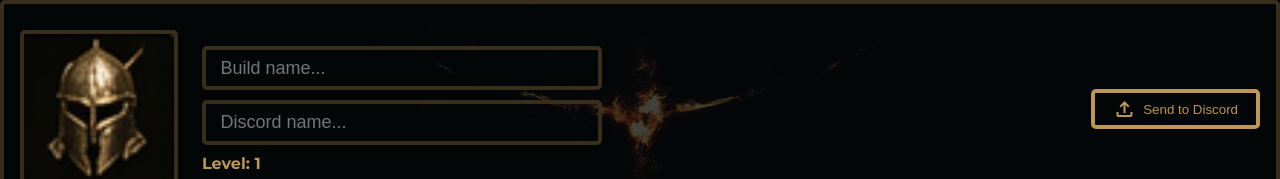
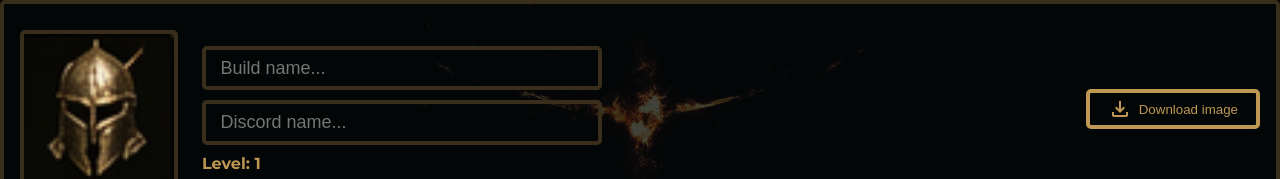
Before and after one commit to LeozinGs/elden-ring-build-maker, a React (Vite) app: page / in a window 1280 px wide. Shown: the top 179 px of the page. Built offline with nearby package versions, Linux system fonts and the light colour scheme.

Commit message:
return to download image due to risks on the security

```diff
--- a/src/components/Button/Button.jsx
+++ b/src/components/Button/Button.jsx
@@ -52,11 +52,11 @@ const Button = ({ children, ...props }) => {
     });
   }
 
-  async function enviarParaDiscord() {
+  async function baixarImagem() {
     const elemento = document.querySelector("#root");
     if (!elemento) return;
 
-    // Captura os valores antes de processar o clone
+    // Captura os valores dos nomes
     const buildNameValue =
       document.querySelector(".buildNameInput")?.value || "BUILD SEM NOME";
     const discordNameValue =
@@ -68,6 +68,7 @@ const Button = ({ children, ...props }) => {
     if (botao) botao.style.visibility = "hidden";
 
     try {
+      // Usa o html2canvas global/existente
       const canvas = await html2canvas(elemento, {
         scale: 2,
         useCORS: true,
@@ -80,7 +81,6 @@ const Button = ({ children, ...props }) => {
           const elementoFundo = clonedDoc.querySelector("#root");
 
           if (elementoFundo) {
-            // Define o fundo escuro para a imagem toda
             elementoFundo.style.backgroundColor = "#04080a";
             elementoFundo.style.padding = "20px";
 
@@ -92,7 +92,7 @@ const Button = ({ children, ...props }) => {
               input.style.display = "none";
             });
 
-            // 2. Cria o cabeçalho estilizado da imagem
+            // 2. Cria o cabeçalho (Título e Autor)
             const headerContainer = clonedDoc.createElement("div");
             headerContainer.style.cssText = `
               text-align: center;
@@ -123,7 +123,7 @@ const Button = ({ children, ...props }) => {
             );
           }
 
-          // Trata textarea para quebra de linha no print
+          // Ajuste da descrição
           const textArea = clonedDoc.querySelector(".description-input");
           if (textArea) {
             const div = clonedDoc.createElement("div");
@@ -135,32 +135,13 @@ const Button = ({ children, ...props }) => {
         },
       });
 
-      // Envia o Blob para a sua própria API na Vercel
-      canvas.toBlob(async (blob) => {
-        if (!blob) return;
-
-        const formData = new FormData();
-        formData.append("file", blob, "build.png");
-        formData.append(
-          "payload_json",
-          JSON.stringify({
-            content: `🛡️ **Nova Build recebida de ${discordNameValue}!**`,
-          }),
-        );
-
-        const response = await fetch("/api/send-build", {
-          method: "POST",
-          body: formData,
-        });
-
-        if (response.ok) {
-          alert("Build enviada com sucesso para o Mural!");
-        } else {
-          alert("Houve um erro ao enviar. Verifique os logs da Vercel.");
-        }
-      }, "image/png");
+      // Download
+      const link = document.createElement("a");
+      link.download = `${buildNameValue.replace(/\s+/g, "-").toLowerCase()}-build.png`;
+      link.href = canvas.toDataURL("image/png");
+      link.click();
     } catch (error) {
-      console.error("Erro no processo:", error);
+      console.error("Erro:", error);
     } finally {
       if (botao) botao.style.visibility = "visible";
       await restoreConvertedImages(elemento);
@@ -168,7 +149,7 @@ const Button = ({ children, ...props }) => {
   }
 
   return (
-    <button id="hide_on_print" onClick={() => enviarParaDiscord()} {...props}>
+    <button id="hide_on_print" onClick={baixarImagem} {...props}>
       {children}
     </button>
   );
--- a/src/components/Header/Header.jsx
+++ b/src/components/Header/Header.jsx
@@ -39,8 +39,8 @@ const Header = ({ attributes }) => {
       </div>
 
       <Button className="exportButton hide-on-print">
-        <span className="material-symbols-outlined">upload</span>
-        Send to Discord
+        <span className="material-symbols-outlined">download</span>
+        Download image
       </Button>
     </header>
   );
```
Also changed, not shown: api/send-build.jsx (deleted, +0 -32 lines).
